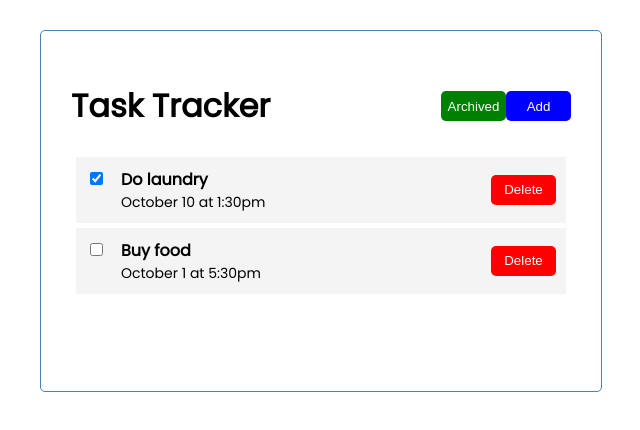
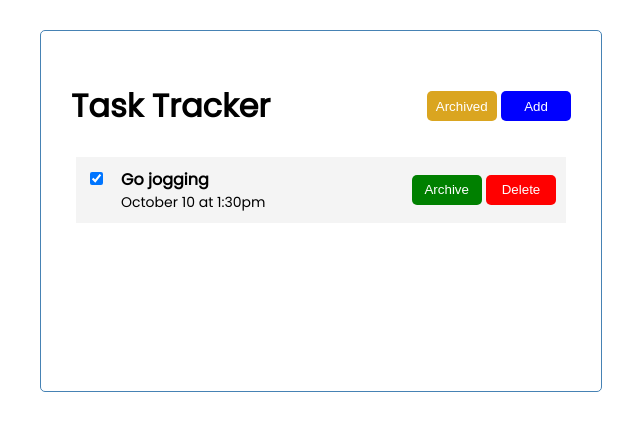
Before and after one commit to admiralzhenghe/react-task-tracker, a React (Create React App) app: page / in a window 1280 px wide. Shown: the top 430 px of the page, without its empty margins (319-959 px from the left). Built offline with nearby package versions, Linux system fonts and the light colour scheme.

Commit message:
added toggle Archive feature

```diff
--- a/src/App.js
+++ b/src/App.js
@@ -5,18 +5,21 @@ import Tasks from "./components/Tasks";
 
 const App = () => {
   const [display, setDisplay] = useState(false);
+  const [showArchived, setShowArchived] = useState(false);
 
   const [tasks, setTasks] = useState([
     {
       id: 1,
-      text: "Do laundry",
+      text: "Go jogging",
       datetime: "October 10 at 1:30pm",
+      archived: false,
       complete: true,
     },
     {
       id: 2,
-      text: "Buy food",
+      text: "Buy bread",
       datetime: "October 1 at 5:30pm",
+      archived: true,
       complete: false,
     },
   ]);
@@ -25,7 +28,19 @@ const App = () => {
     setDisplay(!display);
   };
 
-  // Toggles checkbox's checked/unchecked status
+  // Toggle archive
+  const handleToggleArchive = (id) => {
+    setTasks(
+      tasks.map((task) => {
+        if (task.id === id) {
+          task.archived = !task.archived;
+          return task;
+        } else return task;
+      })
+    );
+  };
+
+  // Toggles checked/unchecked status
   const handleCheckbox = (id) => {
     setTasks(
       tasks.map((task) => {
@@ -45,11 +60,21 @@ const App = () => {
     setTasks([...tasks, task]);
   };
 
+  const handleShowArchived = () => {
+    setShowArchived(!showArchived);
+  };
+
   return (
     <div className="container">
-      <Header onAdd={handleAdd} />
+      <Header onAdd={handleAdd} onShowArchived={handleShowArchived} />
       {display ? <SaveTask onSave={handleSave} /> : null}
-      <Tasks tasks={tasks} onCheck={handleCheckbox} onDelete={handleDelete} />
+      <Tasks
+        tasks={tasks}
+        showArchived={showArchived}
+        archiveFunction={handleToggleArchive}
+        onCheck={handleCheckbox}
+        onDelete={handleDelete}
+      />
     </div>
   );
 };
--- a/src/components/Header.js
+++ b/src/components/Header.js
@@ -1,11 +1,16 @@
 import Button from "./Button";
 
-const Header = ({ onAdd }) => {
+const Header = ({ onAdd, onShowArchived }) => {
   return (
     <header className="header">
       <h1 style={headingStyle}>Task Tracker</h1>
       <div>
-        <Button color="green" text="Archived" />
+        <Button
+          color="goldenrod"
+          text="Archived"
+          buttonFunction={onShowArchived}
+        />
+        <span> </span>
         <Button color="blue" text="Add" buttonFunction={onAdd} />
       </div>
     </header>
--- a/src/components/SaveTask.js
+++ b/src/components/SaveTask.js
@@ -16,8 +16,13 @@ const SaveTask = ({ onSave }) => {
       id: Date.now(),
       text: text,
       datetime: datetime,
+      archived: false,
       complete: false,
     });
+
+    // Clear the form
+    setText("");
+    setDatetime("");
   };
 
   return (
@@ -25,6 +30,7 @@ const SaveTask = ({ onSave }) => {
       <div className="form-control">
         <label>Task</label>
         <input
+          className="task-text"
           type="text"
           placeholder="Add Task"
           value={text}
@@ -36,6 +42,7 @@ const SaveTask = ({ onSave }) => {
       <div className="form-control">
         <label>Date & Time</label>
         <input
+          className="task-datetime"
           type="datetime-local"
           placeholder="Add Date & Time"
           value={datetime}
--- a/src/components/Task.js
+++ b/src/components/Task.js
@@ -1,7 +1,7 @@
 import Button from "./Button";
 import Checkbox from "./Checkbox";
 
-const Task = ({ task, onCheck, onDelete }) => {
+const Task = ({ task, color, text, archiveFunction, onCheck, onDelete }) => {
   return (
     <div className="task">
       <div className="task-container">
@@ -15,11 +15,19 @@ const Task = ({ task, onCheck, onDelete }) => {
         </div>
       </div>
 
-      <Button
-        color="red"
-        text="Delete"
-        buttonFunction={() => onDelete(task.id)}
-      />
+      <div>
+        <Button
+          color={color}
+          text={text}
+          buttonFunction={() => archiveFunction(task.id)}
+        />
+        <span> </span>
+        <Button
+          color="red"
+          text="Delete"
+          buttonFunction={() => onDelete(task.id)}
+        />
+      </div>
     </div>
   );
 };
--- a/src/components/Tasks.js
+++ b/src/components/Tasks.js
@@ -1,11 +1,24 @@
 import Task from "./Task";
 
-const Tasks = ({ tasks, onCheck, onDelete }) => {
+// Show all unarchived tasks
+const Tasks = ({ tasks, showArchived, archiveFunction, onCheck, onDelete }) => {
   return (
     <>
-      {tasks.map((task) => (
-        <Task key={task.id} task={task} onCheck={onCheck} onDelete={onDelete} />
-      ))}
+      {tasks.map((task) => {
+        if (task.archived === showArchived) {
+          return (
+            <Task
+              key={task.id}
+              task={task}
+              archiveFunction={archiveFunction}
+              color={showArchived ? "grey" : "green"}
+              text={showArchived ? "Unarchive" : "Archive"}
+              onCheck={onCheck}
+              onDelete={onDelete}
+            />
+          );
+        }
+      })}
     </>
   );
 };
--- a/src/index.css
+++ b/src/index.css
@@ -26,8 +26,12 @@ body {
   color: white;
   cursor: pointer;
   height: 30px;
-  width: 65px;
+  width: 70px;
   text-align: center;
+}
+
+.btn:hover {
+  filter: brightness(75%);
 }
 
 .form-control {
```
